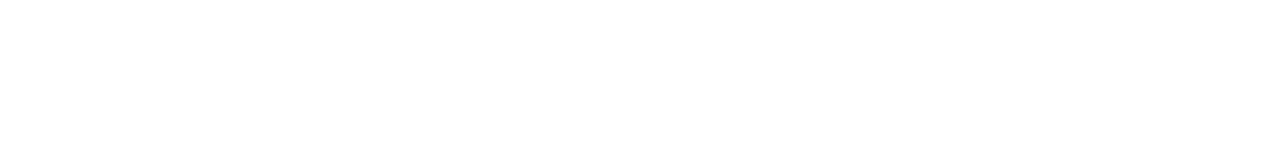
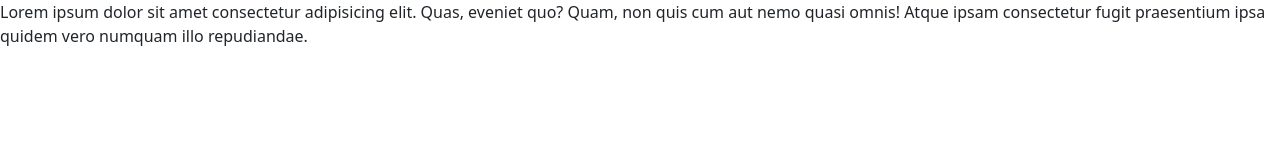
Before and after one commit to ParsaPMM/congenial-octo-goggles, a website: page index.html in a window 1280 px wide. Drawn offline with nearby package versions, Linux system fonts and the light colour scheme.

Commit message:
adding section to main

```diff
--- a/index.html
+++ b/index.html
@@ -12,7 +12,9 @@
 
     </header>
     <main>
-
+        <section>
+            Lorem ipsum dolor sit amet consectetur adipisicing elit. Quas, eveniet quo? Quam, non quis cum aut nemo quasi omnis! Atque ipsam consectetur fugit praesentium ipsa quidem vero numquam illo repudiandae.
+        </section>
     </main>
     <footer>
 
```
